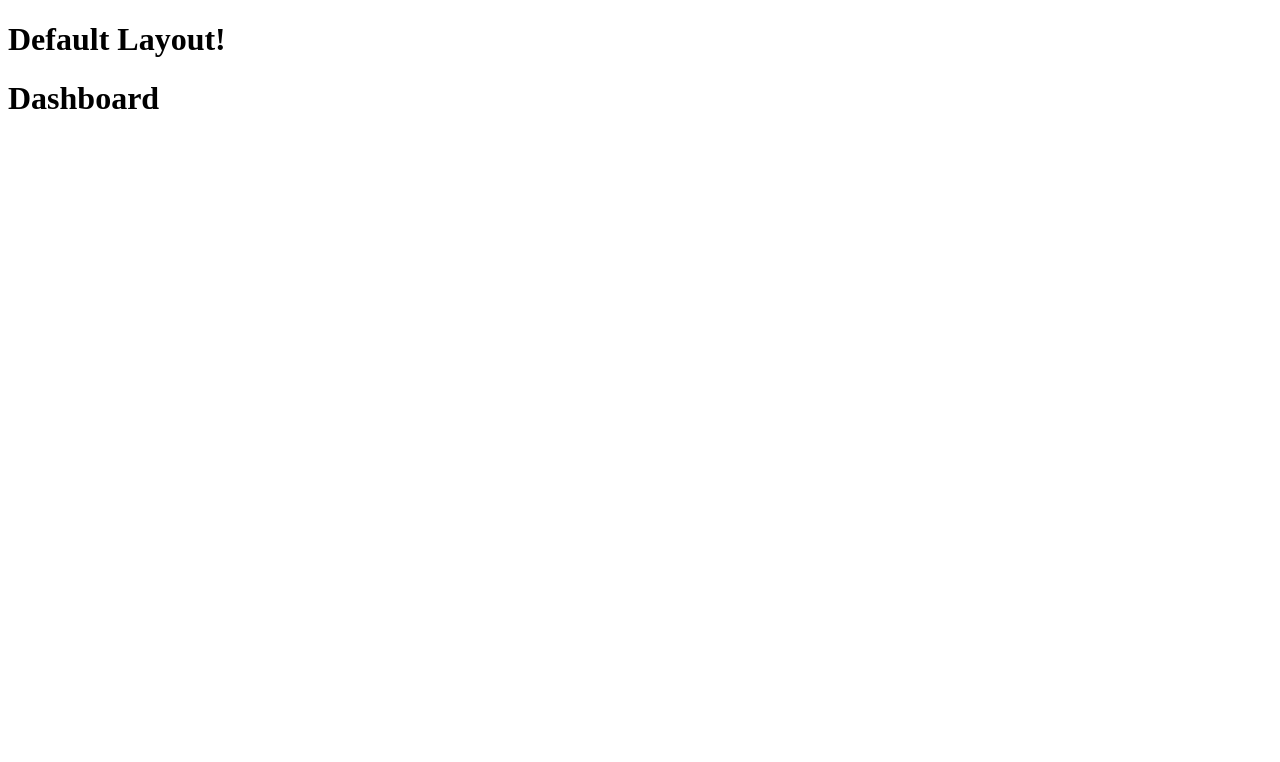
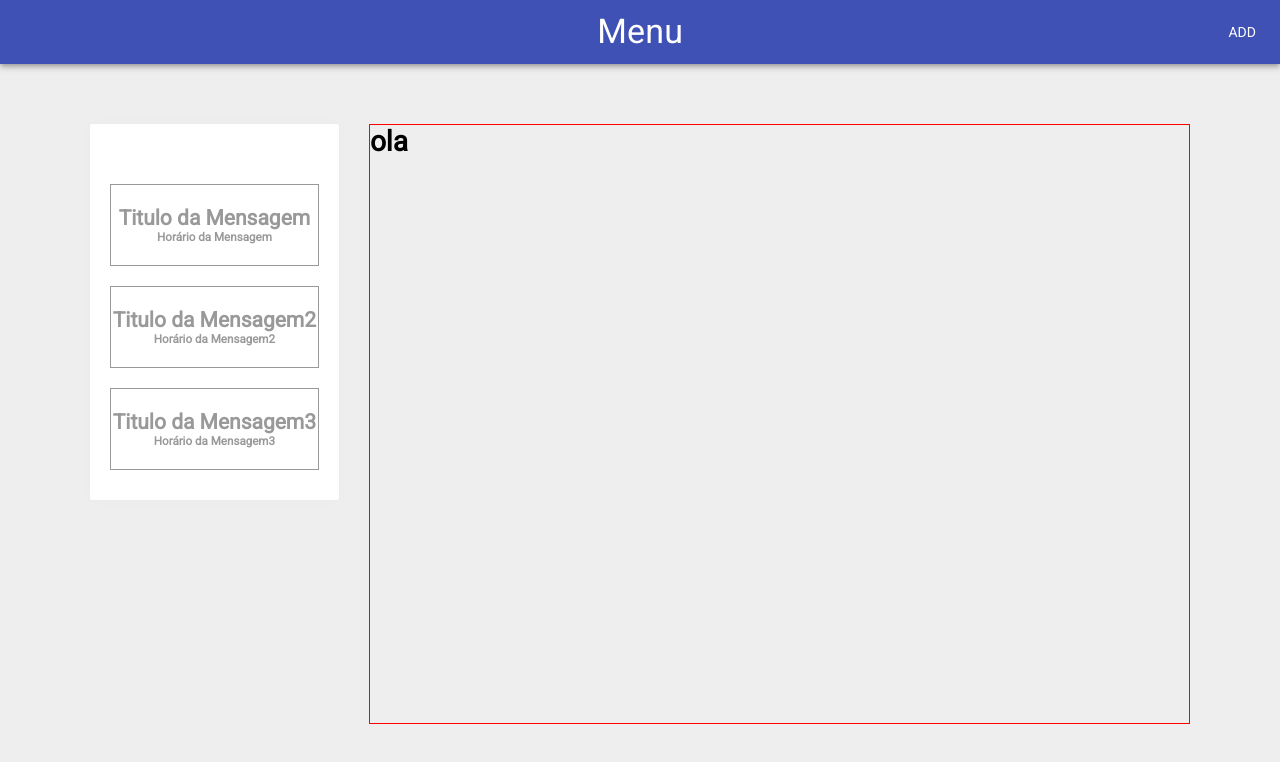
Before and after one commit to LuiisFernando/fcamara-teste, a React (Create React App) app: page / in a window 1280 px wide. Shown: the top 762 px of the page. Built offline with nearby package versions, Linux system fonts and the light colour scheme.

Commit message:
implemeting dashboard screen

```diff
--- a/src/App.js
+++ b/src/App.js
@@ -3,12 +3,14 @@ import { Router } from 'react-router-dom';
 
 import history from './services/history';
 
+import GlobalStyle from './styles/global';
 import Routes from './routes';
 
 function App() {
   return (
     <Router history={history}>
       <Routes />
+      <GlobalStyle />
     </Router>
   );
 }
--- a/src/pages/Dashboard/index.js
+++ b/src/pages/Dashboard/index.js
@@ -1,7 +1,39 @@
 import React from 'react';
+
+import { Aside, MessageInfo, Message } from './styles';
 
 export default function Dashboard() {
     return (
-        <h1>Dashboard</h1>
+        <div id="app">
+            <Aside>
+                <ul>
+                    <li className="mensagem-box">
+                        <MessageInfo className="mensagem-info">
+                            <h1>Titulo da Mensagem</h1>
+                            <h5>Horário da Mensagem</h5>
+                        </MessageInfo>
+                    </li>
+
+                    <li className="mensagem-box">
+                        <MessageInfo>
+                            <h1>Titulo da Mensagem2</h1>
+                            <h5>Horário da Mensagem2</h5>
+                        </MessageInfo>
+                    </li>
+
+                    <li className="mensagem-box">
+                        <MessageInfo className="mensagem-info">
+                            <h1>Titulo da Mensagem3</h1>
+                            <h5>Horário da Mensagem3</h5>
+                        </MessageInfo>
+                    </li>
+                </ul>
+            </Aside>
+            <Message>
+                <div>
+                    <h1>ola</h1>
+                </div>
+            </Message>
+        </div>
     );
 }
--- a/src/pages/Dashboard/styles.js
+++ b/src/pages/Dashboard/styles.js
@@ -0,0 +1,54 @@
+import styled from 'styled-components';
+
+export const Aside = styled.aside`
+    width: 320px;
+    background: #FFF;
+    box-shadow: 0 0 14px 0 rgba(0, 0, 0, 0.02);
+    border-radius: 2px;
+    padding: 30px 20px;
+
+    ul {
+        margin-top: 30px;
+        display: grid;
+        list-style: none;
+        grid-template-columns: repeat(1, 1fr);
+        gap: 20px;
+    }
+
+    li {
+        border: 1px solid #999;
+    }
+`;
+
+export const MessageInfo = styled.div `
+    display: flex;
+    flex: 1;
+    max-height: 80px;
+    height: 80px;
+    display: flex;
+    flex-direction: column;
+    justify-content: center;
+    align-items: center;
+    justify-content: center;
+    cursor: pointer;
+    background: ${props => (props.selecionado ? 'rgba(209, 209, 209, 0.9)': 'white')};
+
+    h1 {
+            color: #999;
+    }
+
+    h5 {
+        color: #999;
+    }
+
+    :hover {
+        background: rgba(209, 209, 209, 0.9);
+    }
+`;
+
+export const Message = styled.div`
+    height: 600px;
+    margin-left: 30px;
+    border: 1px solid red;
+    width: 100%;
+`;
--- a/src/pages/_layouts/default/index.js
+++ b/src/pages/_layouts/default/index.js
@@ -1,9 +1,45 @@
 import React from 'react'
+import Link from '@material-ui/core/Link';
+
+import { makeStyles } from '@material-ui/core/styles';
+import AppBar from '@material-ui/core/AppBar';
+import Toolbar from '@material-ui/core/Toolbar';
+import Typography from '@material-ui/core/Typography';
+import Button from '@material-ui/core/Button';
+import IconButton from '@material-ui/core/IconButton';
+
+const useStyles = makeStyles(theme => ({
+    root: {
+        flexGrow: 1,
+    },
+    menuButton: {
+        marginRight: theme.spacing(2),
+    },
+    title: {
+        flexGrow: 1,
+        textAlign: 'center'
+    },
+}));
 
 export default function DefaultLayout({ children }) {
+    const classes = useStyles();
+
     return (
         <>
-            <h1>Default Layout!</h1>
+            <div className={classes.root}>
+                <AppBar position="static">
+                    <Toolbar>
+                        <IconButton edge="start" className={classes.menuButton} color="inherit" aria-label="menu">
+                        </IconButton>
+                        <Typography variant="h4" className={classes.title}>
+                            Menu
+                        </Typography>
+                        <Link color="inherit" href="/cadastrar">
+                            ADD
+                        </Link>
+                    </Toolbar>
+                </AppBar>
+            </div>
             <div>{children}</div>
         </>
     )
--- a/src/routes/index.js
+++ b/src/routes/index.js
@@ -1,4 +1,4 @@
-import React from 'react'
+import React, { useEffect } from 'react'
 import { Switch } from 'react-router-dom';
 
 import Route from './Route';
@@ -6,7 +6,20 @@ import Route from './Route';
 import Dashboard from '../pages/Dashboard';
 import Cadastrar from '../pages/Cadastrar';
 
+import api from '../services/api';
+
 export default function Routes() {
+
+    useEffect(() => {
+        async function loadRotas() {
+            const response = await api.get('rotas');
+
+            console.log(response.data)
+        }
+
+        //loadRotas();
+    }, []);
+
     return (
         <Switch>
             <Route path="/" exact component={Dashboard} />
--- a/src/services/api.js
+++ b/src/services/api.js
@@ -1,7 +1,7 @@
 import axios from "axios";
 
 const api = axios.create({
-  baseURL: "http://localhost:3000"
+  baseURL: "http://localhost:3333"
 });
 
 export default api;
--- /dev/null
+++ b/src/styles/global.js
@@ -0,0 +1,38 @@
+import { createGlobalStyle } from 'styled-components';
+
+export default createGlobalStyle`
+    @import url('https://fonts.googleapis.com/css?family=Roboto&display=swap');
+
+* {
+    margin: 0;
+    padding: 0;
+    outline: 0;
+    box-sizing: border-box;
+  }
+  html,
+  body,
+  #root {
+    height: 100% !important;
+    max-height: 100% !important;
+  }
+  body {
+    overflow: auto;
+    -webkit-font-smoothing: antialiased !important;
+    background: #eee;
+  }
+
+  #app {
+    margin: 0 90px;
+    padding: 60px 0;
+
+    display: flex;
+    flex-direction: row;
+    align-items: flex-start;
+  }
+
+  body, input, button {
+        font: 14px Roboto, sans-serif;
+    }
+
+
+`;
```
Also changed, not shown: 1 other file (tests, documents, lock files or other folders).
